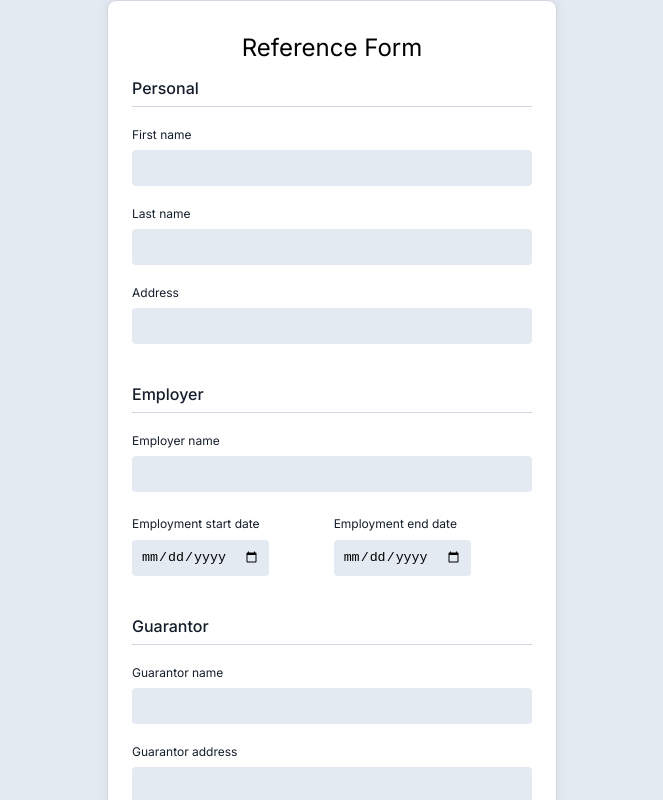
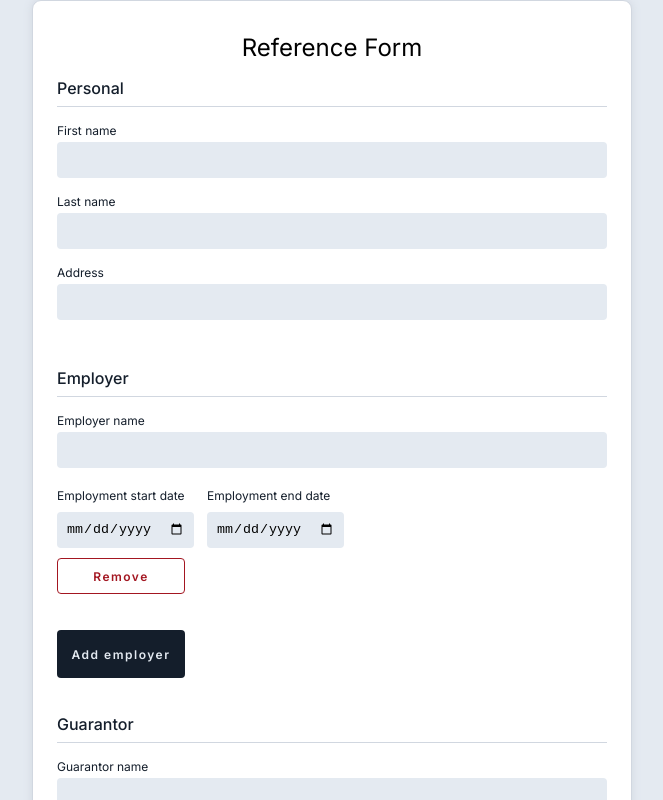
Before and after one commit to ooddaa/reference_form, a React (Create React App) app: page / in a window 1280 px wide. Shown: the top 800 px of the page, without its empty margins (308-971 px from the left). Built offline with nearby package versions, Linux system fonts and the light colour scheme.

Commit message:
employers being added ok, styles ok, need to refactor out employers

```diff
--- a/package.json
+++ b/package.json
@@ -15,7 +15,8 @@
     "react": "^18.1.0",
     "react-dom": "^18.1.0",
     "react-scripts": "5.0.1",
-    "typescript": "^4.7.3"
+    "typescript": "^4.7.3",
+    "uuid": "^8.3.2"
   },
   "scripts": {
     "start": "react-scripts start",
--- a/src/components/ReferenceForm.tsx
+++ b/src/components/ReferenceForm.tsx
@@ -1,7 +1,7 @@
 /**@jsxImportSource @emotion/react */
 import React, { FormEvent, useState, ChangeEvent } from "react";
 import { Global } from "@emotion/react";
-import { spacing, styles, utils } from "./styles/ReferenceFormStyles";
+import { mq, styles, utils } from "./styles/ReferenceFormStyles";
 import { getValue } from "@testing-library/user-event/dist/utils";
 
 const maxWidth = 450;
@@ -13,8 +13,7 @@ const general = {
   display: "flex",
   "flex-direction": "column",
   marginBottom: styles.spacing[24],
-  gap: styles.spacing[4],
-}
+};
 
 const generalInput = {
   height: styles.spacing[36],
@@ -25,10 +24,10 @@ const generalInput = {
   // margin: "4px 0 0 0",
   marginBottom: styles.spacing[16],
   "&:focus": {
-    border: `1px ${styles.colors['border-primary']} solid`,
+    border: `1px ${styles.colors["border-primary"]} solid`,
     outline: "none",
   },
-}
+};
 
 const submitBtn = {
   border: "none",
@@ -41,8 +40,11 @@ const submitBtn = {
   backgroundColor: styles.colors["dark-blue"],
   fontWeight: 600,
   letterSpacing: "1.5px",
-  "cursor": "pointer",
-}
+  cursor: "pointer",
+  "&:active": {
+    transform: "scale(.98)",
+  },
+};
 
 const localStyles = {
   main: {
@@ -54,6 +56,19 @@ const localStyles = {
     border: `1px solid ${styles.colors["border-primary"]}`,
     padding: "24px",
     boxShadow: `0 0 10px ${styles.colors["border-primary"]}`,
+
+    /* media queries */
+    [mq[400]]: {
+      minWidth: `350px`,
+    },
+
+    [mq[600]]: {
+      minWidth: `450px`,
+    },
+
+    [mq[1000]]: {
+      minWidth: `600px`,
+    },
   },
   mainTitle: {
     fontSize: styles.typography["title-md"],
@@ -70,28 +85,38 @@ const localStyles = {
   },
   personal: {
     ...general,
-    // marginBottom: styles.spacing[16],
+    "& input:last-of-type": {
+      marginBottom: 0
+    },
+    marginBottom: styles.spacing[48],
   },
   label: {
     fontSize: styles.spacing[12],
     fontWeight: 400,
     color: styles.colors["dark-blue"],
-    marginBottom: styles.spacing[4]
+    marginBottom: styles.spacing[4],
   },
   textInput: {
     ...generalInput,
   },
   employer: {
     ...general,
+    marginBottom: styles.spacing[36]
+  },
+  employers: {
+
   },
   employmentDates: {
     ...utils.flexCenter,
+    justifyContent: 'flex-start',
   },
   date: {
+    width: "150px"
   },
   dateInput: {
     ...generalInput,
     marginTop: styles.spacing[8],
+    marginBottom: styles.spacing[4],
   },
   guarantor: {
     ...general,
@@ -99,8 +124,8 @@ const localStyles = {
   guarantorRelationship: {},
   buttons: {
     ...utils.flexRow,
-    justifyContent: 'flex-end',
-    gap: styles.spacing[12]
+    justifyContent: "flex-end",
+    gap: styles.spacing[12],
   },
   cancelBtn: {
     ...submitBtn,
@@ -109,25 +134,46 @@ const localStyles = {
     backgroundColor: styles.colors.white,
     "&:hover": {
       color: styles.colors["text-primary"],
-    }
+    },
   },
   submitBtn: {
     ...submitBtn,
     "&:hover": {
       backgroundColor: styles.colors["dark-blue-hover"],
-    }
+    },
   },
   submitBtnSuccess: {
     ...submitBtn,
+    width: styles.spacing[128],
     backgroundColor: styles.colors["green-primary"],
   },
+  addEmployerBtn: {
+    ...submitBtn,
+    ...utils.flexCenter,
+    padding: `${styles.spacing[4]} ${styles.spacing[8]}`,
+    fontSize: styles.spacing[12],
+    marginTop: styles.spacing[0],
+    width: styles.spacing[128],
+    height: styles.spacing[48],
+  },
+  removeEmployerBtn: {
+    ...submitBtn,
+    ...utils.flexCenter,
+    padding: `${styles.spacing[4]} ${styles.spacing[8]}`,
+    fontSize: styles.spacing[12],
+    marginTop: styles.spacing[6],
+    width: styles.spacing[128],
+    height: styles.spacing[36],
+    backgroundColor: styles.colors.white,
+    border: `1px solid ${styles.colors["red"]}`,
+    color: styles.colors["red"],
+  },
   success: {
-    display: 'none',
-    // display: 'inline-block',
+    display: "none",
     width: `${maxWidth}px`,
-    height: 'auto',
-    marginTop: styles.spacing[36]
-  }
+    height: "auto",
+    marginTop: styles.spacing[36],
+  },
 };
 
 /*
@@ -190,12 +236,46 @@ function ReferenceForm() {
     msg: "Address must be at least 5 characters long",
     validationFn: (val) => val.length >= 5,
   });
-  const employerName = useFormInput("");
-  const employmentStartDate = useFormInput("");
-  const employmentEndDate = useFormInput("");
   const guarantorName = useFormInput("");
   const guarantorAddress = useFormInput("");
   const guarantorRelationship = useFormInput("");
+
+  const [employers, setEmployers] = useState(
+    [
+      {
+        employerName: "",
+        employmentStartDate: "",
+        employmentEndDate: "",
+      },
+    ]
+  );
+
+  const handleEmployer = (
+    name: string,
+    e: ChangeEvent<HTMLInputElement>,
+    i: number
+  ) => {
+    const newEmployers: any[] = [...employers];
+    newEmployers[i][name] = e.target["value"];
+    setEmployers(newEmployers);
+  }
+
+  const removeEmployer = (i: number) => {
+    console.log('removing employer')
+    const newEmployers = [...employers]
+    newEmployers.splice(i, 1)
+    console.log(i, newEmployers)
+    setEmployers(newEmployers)
+  }
+
+  const addEmployer = () => {
+    console.log("adding employer");
+    setEmployers([...employers, {
+      employerName: "",
+      employmentStartDate: "",
+      employmentEndDate: "",
+    }]);
+  };
 
   const handleSubmit = (e: FormEvent) => {
     e.preventDefault();
@@ -226,9 +306,6 @@ function ReferenceForm() {
         firstName,
         lastName,
         address,
-        employerName,
-        employmentStartDate,
-        employmentEndDate,
         guarantorName,
         guarantorAddress,
         guarantorRelationship,
@@ -236,37 +313,23 @@ function ReferenceForm() {
     ) {
       const rv = {
         personal: {
-          first_name: firstName.control.
-          value,
-          last_name: lastName.control.
-          value,
-          current_address: address.control.
-          value,
+          first_name: firstName.control.value,
+          last_name: lastName.control.value,
+          current_address: address.control.value,
         },
         employer: [
-          {
-            name: employerName.control.
-            value,
-            start_date: parseDate(employmentStartDate.control.
-              value), // make "20180301",
-            end_date: parseDate(employmentEndDate.control.
-              value), //"20190815"
-          },
-
-          /**@todo add employers */
-          //{
-          //       "name": "Employer",
-          //       "start_date": "20180901",
-          //       "end_date": "20190131"
-          // }
+          ...employers.map(({employerName, employmentStartDate, employmentEndDate}) => {
+            return {
+              name: employerName,
+              start_date: parseDate(employmentStartDate), // make "20180301",
+              end_date: parseDate(employmentEndDate), //"20190815"
+            }
+          })
         ],
         guarantor: {
-          name: guarantorName.control.
-          value,
-          address: guarantorAddress.control.
-          value,
-          relation: guarantorRelationship.control.
-          value,
+          name: guarantorName.control.value,
+          address: guarantorAddress.control.value,
+          relation: guarantorRelationship.control.value,
         },
       };
       console.log("ok", rv);
@@ -277,9 +340,6 @@ function ReferenceForm() {
         firstName,
         lastName,
         address,
-        employerName,
-        employmentStartDate,
-        employmentEndDate,
         guarantorName,
         guarantorAddress,
         guarantorRelationship,
@@ -387,7 +447,7 @@ function ReferenceForm() {
             />
           </div>
 
-          {/* EMPLOYER */}
+          {/* EMPLOYERS */}
           <div
             className="reference-form--employer"
             test-id="__reference-form--employer"
@@ -401,14 +461,27 @@ function ReferenceForm() {
               Employer
             </div>
 
-            <label htmlFor="employer_name" css={localStyles.label}>
+            <div className="employers" css={localStyles.employers}>
+              {employers?.map((employer, i) => {
+                const { employerName, employmentStartDate, employmentEndDate } =
+                  employer;
+
+                return (
+                  <div
+                    className={`employer employer--${i}`}
+                    test-id={`__employer--${i}`}
+                    css={localStyles.employer}
+                    key={i}
+                  >
+                    <label htmlFor="employerName" css={localStyles.label}>
                       Employer name
                     </label>
                     <input
                       type="text"
-              name="employer_name"
+                      name="employerName"
                       css={localStyles.textInput}
-              {...employerName.control}
+                      onChange={(e) => handleEmployer("employerName", e, i)}
+                      value={employerName}
                       disabled={submitted}
                       required
                     />
@@ -417,10 +490,7 @@ function ReferenceForm() {
                     <div
                       className="reference-form--employer__dates"
                       test-id="__reference-form--employer__dates"
-              css={{
-                ...localStyles.employmentDates
-              }
-              }
+                      css={localStyles.employmentDates}
                     >
                       {/* START DATE */}
                       <div
@@ -428,19 +498,20 @@ function ReferenceForm() {
                         test-id="__employment-start-date"
                         css={localStyles.date}
                       >
-                <label htmlFor="employment-start-date"
-                css={{
-                  ...localStyles.label,
-                  // marginBottom: '20px'
-                }}
+                        <label
+                          htmlFor="employmentStartDate"
+                          css={localStyles.label}
                         >
                           Employment start date
                         </label>
                         <input
                           type="date"
-                  name="employment-start-date"
+                          name="employmentStartDate"
                           css={localStyles.dateInput}
-                  {...employmentStartDate.control}
+                          onChange={(e) =>
+                            handleEmployer("employmentStartDate", e, i)
+                          }
+                          value={employmentStartDate}
                           disabled={submitted}
                           required
                         />
@@ -451,19 +522,46 @@ function ReferenceForm() {
                         test-id="__employment-end-date"
                         css={localStyles.date}
                       >
-                <label htmlFor="employment-end-date" css={localStyles.label}>
+                        <label
+                          htmlFor="employmentEndDate"
+                          css={localStyles.label}
+                        >
                           Employment end date
                         </label>
                         <input
                           type="date"
-                  name="employment-end-date"
+                          name="employmentEndDate"
                           css={localStyles.dateInput}
-                  {...employmentEndDate.control}
+                          onChange={(e) =>
+                            handleEmployer("employmentEndDate", e, i)
+                          }
+                          value={employmentEndDate}
                           disabled={submitted}
                           /* may still be working for the employer */
                           // required
                         />
                       </div>
+
+                    </div>
+                    <div
+                      className="remove-employer"
+                      css={localStyles.removeEmployerBtn}
+                      onClick={() => removeEmployer(i)}
+                    >
+                      Remove
+                    </div>
+
+                  </div>
+                );
+              })}
+            </div>
+
+            <div
+              className="add-employer"
+              css={localStyles.addEmployerBtn}
+              onClick={() => addEmployer()}
+            >
+              Add employer
             </div>
           </div>
 
@@ -523,7 +621,9 @@ function ReferenceForm() {
               </select>
             </div>
           </div>
+
           <div className="divider" css={localStyles.sectionTitle}></div>
+
           {/* SUBMISSION BUTTONS */}
 
           <div
@@ -539,7 +639,7 @@ function ReferenceForm() {
               Cancel
             </button>
 
-            {submitted ?
+            {submitted ? (
               <button
                 className="reference-form--buttons__submitBtn"
                 test-id="__reference-form--buttons__submitBtn"
@@ -549,7 +649,8 @@ function ReferenceForm() {
               >
                 Thank you!
               </button>
-            : <button
+            ) : (
+              <button
                 className="reference-form--buttons__submitBtn"
                 test-id="__reference-form--buttons__submitBtn"
                 type="submit"
@@ -557,9 +658,7 @@ function ReferenceForm() {
               >
                 Submit
               </button>
-
-          }
-
+            )}
           </div>
         </form>
       </main>
@@ -570,9 +669,9 @@ function ReferenceForm() {
             firstName,
             lastName,
             address,
-            employerName,
-            employmentStartDate,
-            employmentEndDate,
+            // employerName,
+            // employmentStartDate,
+            // employmentEndDate,
             guarantorName,
             guarantorAddress,
             guarantorRelationship,
--- a/src/components/styles/ReferenceFormStyles.ts
+++ b/src/components/styles/ReferenceFormStyles.ts
@@ -10,6 +10,7 @@ SYSTEMS
 */
 
 export const spacing = {
+  0: "0",
   2: "2px",
   4: "4px",
   6: "6px",
@@ -26,10 +27,13 @@ export const spacing = {
 
 export const breakpoints = {
   400: "400px",
-  800: "800px",
+  600: "600px",
   900: "900px",
   1000: "1000px",
 };
+
+export const mq = (breakpoints => breakpoints.reduce(makeMediaQueries, {} as MediaQueries))(Object.keys(breakpoints).map(Number))
+// export const mq = (breakpoints => breakpoints.reduce(makeMediaQueries, {} as MediaQueries))([400, 600, 900, 1000])
 
 export const styles = {
   typography: {
@@ -40,6 +44,7 @@ export const styles = {
   colors: {
     white: "#fff",
     black: "#000",
+    red: "#A31621",
     "bg-primary": "rgb(228,234,241)",
     "text-primary": "#222",
     "text-light": "#999",
@@ -69,7 +74,21 @@ export const utils = {
     display: "flex",
     "flex-direction": "row",
   },
+  flexCol: {
+    display: "flex",
+    "flex-direction": "column",
+  },
   align: {
     alignItems: "center",
   },
 };
+
+
+interface MediaQueries {
+  [key: number ]: string
+}
+
+function makeMediaQueries(acc: MediaQueries, bp: number) {
+  acc[bp] = `@media (min-width: ${bp}px)`
+  return acc
+}
```
Also changed, not shown: 1 other file (tests, documents, lock files or other folders). Lines whose indentation alone changed are shown as unchanged.
